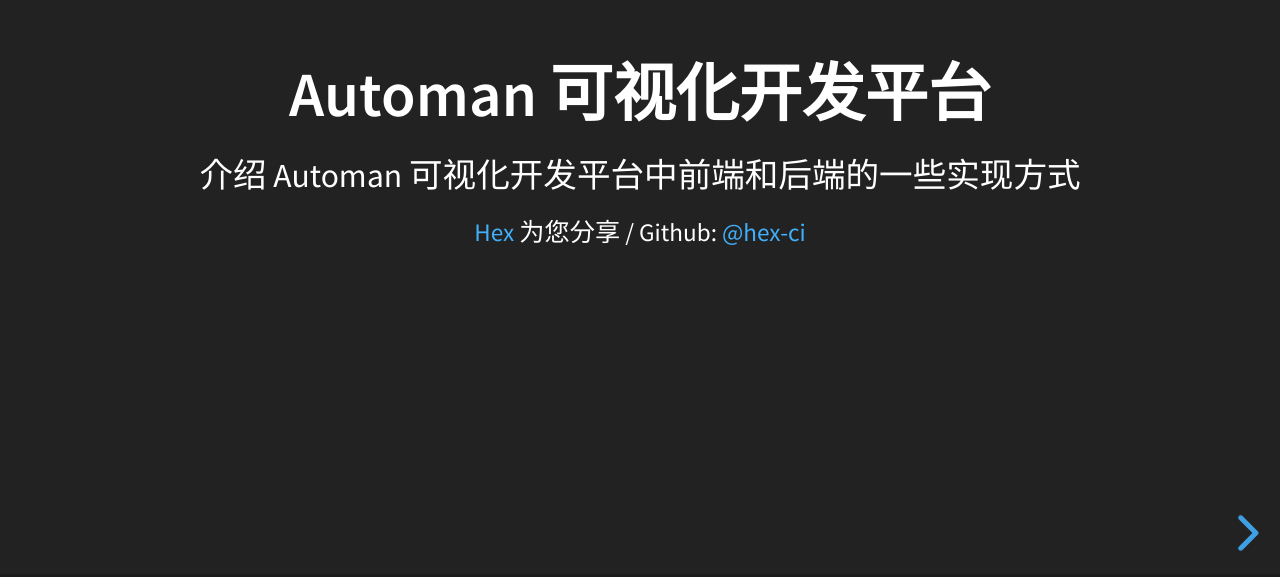
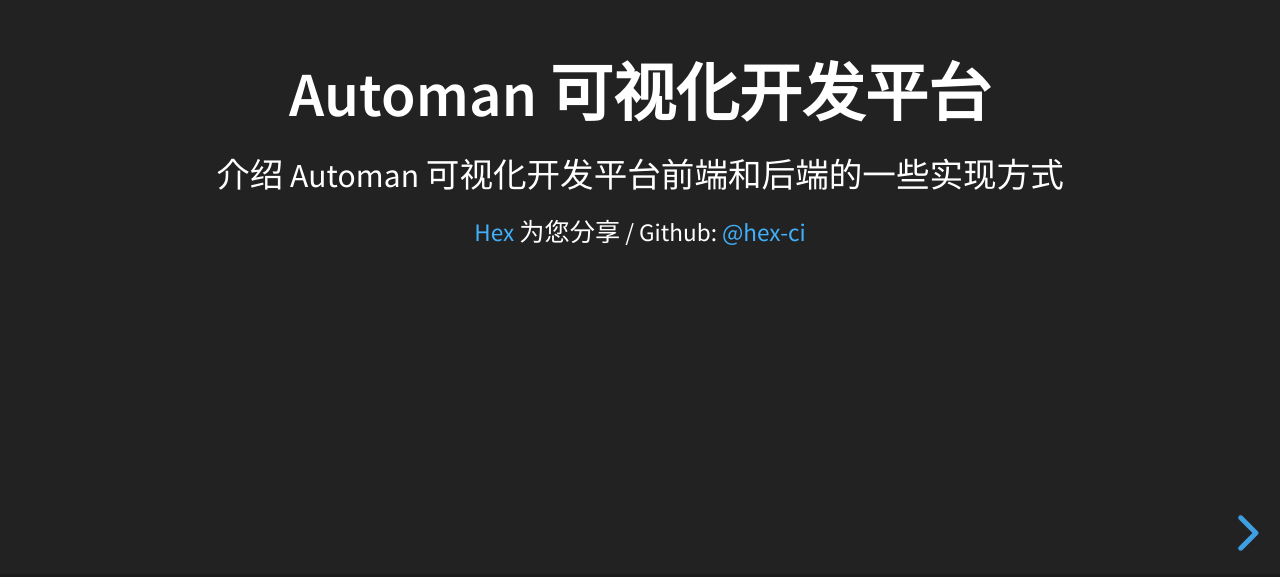
Before and after one commit to hex-ci/presentation, a plain HTML site: page automan.html in a window 1280 px wide. Shown: the part 223-800 px from the top of the page. Drawn offline with Linux system fonts and the light colour scheme.

Commit message:
Update automan.html

```diff
--- a/automan.html
+++ b/automan.html
@@ -30,7 +30,7 @@
       <div class="slides">
         <section class="center">
           <h2>Automan 可视化开发平台</h2>
-          <p class="sub">介绍 Automan 可视化开发平台中前端和后端的一些实现方式</p>
+          <p class="sub">介绍 Automan 可视化开发平台前端和后端的一些实现方式</p>
           <p>
             <small><a href="https://codeigniter.org.cn" target="_blank">Hex</a> 为您分享 / Github: <a href="https://github.com/hex-ci" target="_blank">@hex-ci</a></small>
           </p>
```
